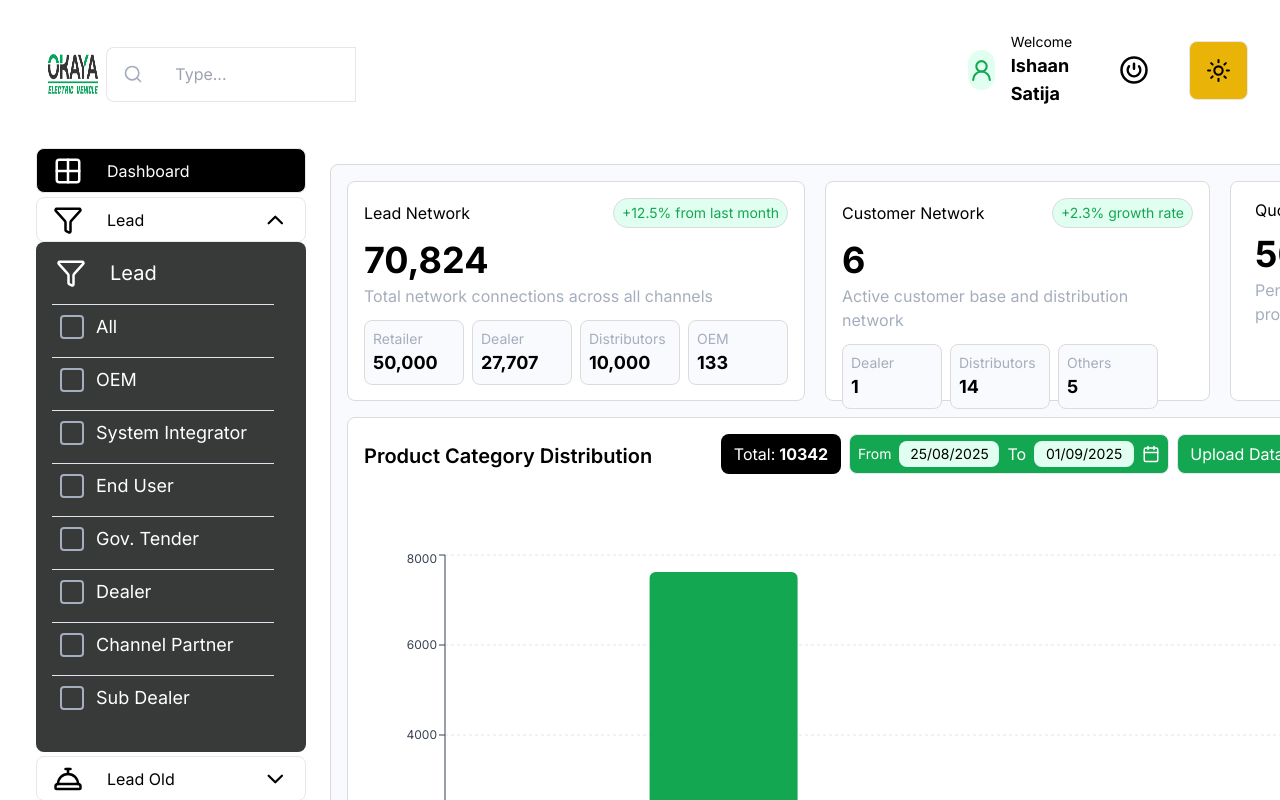
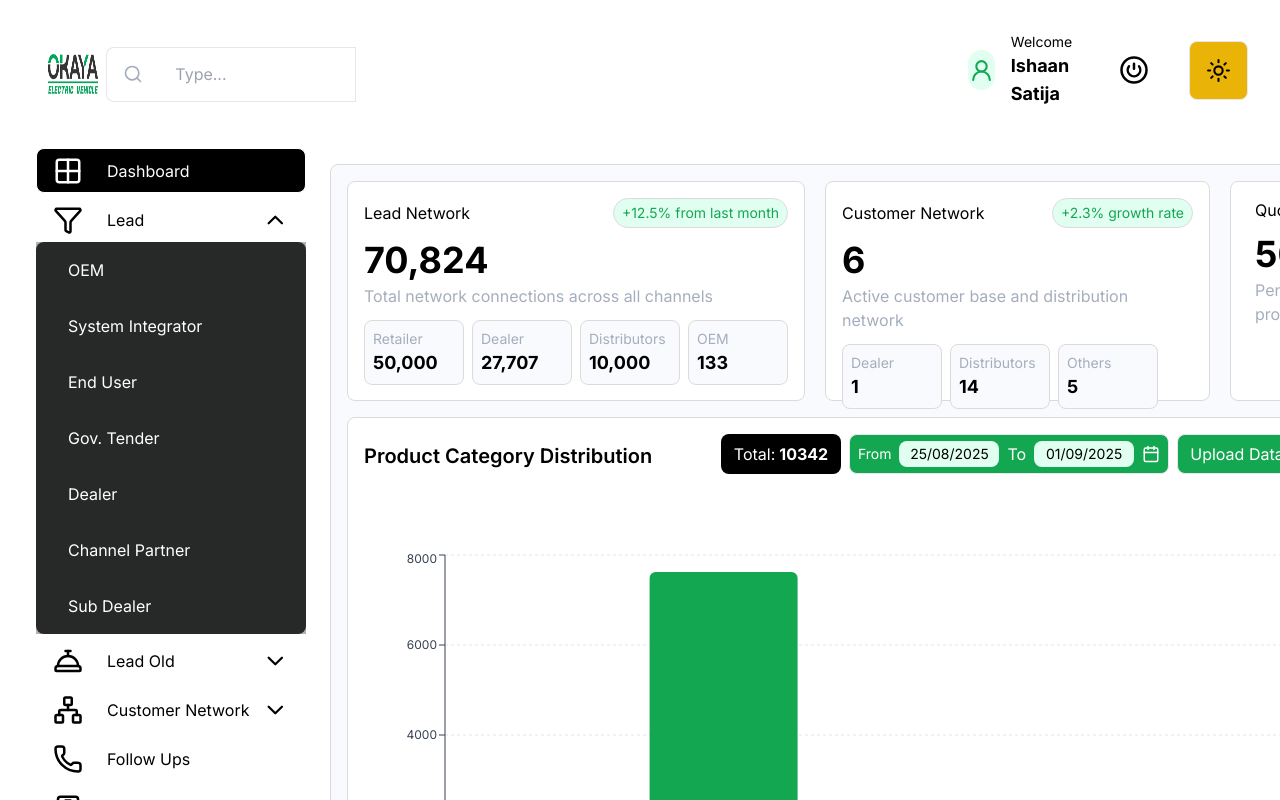
Before and after one commit to Latentpotential/demo, a React (Vite) app: page / in a window 1280 px wide. Both pictures are taken after a click on the button "Lead". Shown: the top 800 px of the page. Built offline with nearby package versions, Linux system fonts and the light colour scheme.

Commit message:
sidebarchanged

```diff
--- a/src/components/CheckBox.jsx
+++ /dev/null
@@ -1,27 +0,0 @@
-import { Check } from "lucide-react";
-
-export default function CheckBox({ id, checked, onToggle, ariaLabel }) {
-  const handleClick = () => onToggle?.(id);
-
-  const handleKeyDown = (e) => {
-    if (e.key === " " || e.key === "Enter") {
-      e.preventDefault();
-      onToggle?.(id);
-    }
-  };
-
-  return (
-    <div
-      role="checkbox"
-      tabIndex={0}
-      aria-checked={!!checked}
-      aria-label={ariaLabel ?? `checkbox-${id}`}
-      onClick={handleClick}
-      onKeyDown={handleKeyDown}
-      className={`w-6 h-6 flex items-center justify-center border-2 rounded cursor-pointer transition
-        ${checked ? "bg-gray-500 border-gray-500  text-white" : "border-gray-400 dark:border-black"}`}
-    >
-      {checked && <Check size={16} className="text-white" />}
-    </div>
-  );
-}
--- a/src/components/CheckBoxList.jsx
+++ /dev/null
@@ -1,63 +0,0 @@
-import React, { useEffect, useState } from "react";
-import { useNavigate } from "react-router-dom";
-import CheckBox from "./CheckBox";
-
-export default function CheckBoxList() {
-  const navigate = useNavigate();
-  const items = [
-    "All",
-    "OEM",
-    "System Integrator",
-    "End User",
-    "Gov. Tender",
-    "Dealer",
-    "Channel Partner",
-    "Sub Dealer",
-  ];
-
-  const STORAGE_KEY = "checkboxSelections:v1";
-
-
-  const [checkedItems, setCheckedItems] = useState(() => {
-    try {
-      const saved = JSON.parse(localStorage.getItem(STORAGE_KEY));
-      return Array.isArray(saved) && saved.length === items.length
-        ? saved
-        : Array(items.length).fill(false);
-    } catch {
-      return Array(items.length).fill(false);
-    }
-  });
-
-  useEffect(() => {
-    localStorage.setItem(STORAGE_KEY, JSON.stringify(checkedItems));
-  }, [checkedItems]);
-
-  const toggleItem = (index) => {
-    setCheckedItems((prev) => {
-      const updated = prev.map((v, i) => (i === index ? !v : v));
-
-      if (!prev[index]) {
-        navigate("/select");
-      }
-      return updated;
-    });
-  };
-
-  return (
-    <div className="p-4 space-y-2 flex flex-col items-start">
-      {items.map((item, index) => (
-        <div
-          key={index}
-          className="flex w-full items-center border-t border-gray-100 dark:border-black gap-3 p-2"
-        >
-          <CheckBox
-            checked={checkedItems[index]}
-            onToggle={() => toggleItem(index)}
-          />
-          <span className="text-lg">{item}</span>
-        </div>
-      ))}
-    </div>
-  );
-}
--- a/src/components/SideBar.jsx
+++ b/src/components/SideBar.jsx
@@ -25,7 +25,7 @@ import {
   Phone,
   ScrollText,
 } from "lucide-react";
-import CheckBoxList from "./CheckBoxList";
+import ButtonList from "./SubButton";
 
 const SidebarItem = ({ title, content, icon, nature, collapsible = false, path }) => {
   const [open, setOpen] = useState(false);
@@ -40,10 +40,10 @@ const SidebarItem = ({ title, content, icon, nature, collapsible = false, path }
   };
 
   return (
-    <div className="mb-1">
+    <div className="mb-1 ">
       <button
         onClick={handleClick}
-        className={`w-[270px] h-[45px] flex justify-between items-center p-4 text-left border dark:border-neutral-600 ${
+        className={`w-[270px] h-[45px] flex justify-between items-center p-4 text-left border border-white dark:border-neutral-600 ${
           nature === "secondary" ? "bg-black text-white dark:text-white" : "bg-white text-black "
         } rounded-lg dark:bg-black/50 dark:text-white`}
       >
@@ -55,11 +55,7 @@ const SidebarItem = ({ title, content, icon, nature, collapsible = false, path }
       </button>
 
       {collapsible && open && (
-        <div className="pt-4 pb-4 pr-4 rounded-lg w-[270px] text-white bg-gray-500 dark:bg-white dark:text-black">
-          <div className="flex ml-5 items-center w-full text-xl">
-            <div className="mr-6">{icon}</div>
-            <div>{title}</div>
-          </div>
+        <div className=" rounded-lg w-full text-white bg-gray-500 dark:bg-white dark:text-black">
           {content}
         </div>
       )}
@@ -77,21 +73,21 @@ const SidebarItems = [
   },
   {
     title: "Lead",
-    content: <CheckBoxList />,
+    content: <ButtonList />,
     icon: <Funnel size={30} />,
     nature: "primary",
     collapsible: true,
   },
   {
     title: "Lead Old",
-    content: <CheckBoxList />,
+    content: <ButtonList />,
     icon: <ConciergeBell size={30} />,
     nature: "primary",
     collapsible: true,
   },
   {
     title: "Customer Network",
-    content: <CheckBoxList />,
+    content: <ButtonList />,
     icon: <Network size={30} />,
     nature: "primary",
     collapsible: true,
@@ -176,35 +172,34 @@ const SidebarItems = [
   },
   {
     title: "Master",
-    content: <CheckBoxList />,
+    content: <ButtonList />,
     icon: <UserStar size={30} />,
     nature: "primary",
     collapsible: true,
   },
   {
     title: "LMS Report",
-    content: <CheckBoxList />,
+    content: <ButtonList />,
     icon: <ChartCandlestick size={30} />,
     nature: "primary",
     collapsible: true,
   },
   {
     title: "BPR Report",
-    content: <CheckBoxList />,
+    content: <ButtonList />,
     icon: <FileDiff size={30} />,
     nature: "primary",
     collapsible: true,
   },
   {
     title: "Export Report",
-    content: <CheckBoxList />,
+    content: <ButtonList />,
     icon: <FileDown size={30} />,
     nature: "primary",
     collapsible: true,
   },
 ];
 
-// Sidebar Component
 const SideBar = () => {
   return (
     <div className="max-w-md mx-auto mt-10">
--- /dev/null
+++ b/src/components/SubButton.jsx
@@ -0,0 +1,64 @@
+import React, { useEffect, useState } from "react";
+import { useNavigate } from "react-router-dom";
+
+export default function ButtonList() {
+  const navigate = useNavigate();
+  const items = [
+    "OEM",
+    "System Integrator",
+    "End User",
+    "Gov. Tender",
+    "Dealer",
+    "Channel Partner",
+    "Sub Dealer",
+  ];
+
+  const STORAGE_KEY = "buttonSelections:v1";
+
+  const [selectedItems, setSelectedItems] = useState(() => {
+    try {
+      const saved = JSON.parse(localStorage.getItem(STORAGE_KEY));
+      return Array.isArray(saved) && saved.length === items.length
+        ? saved
+        : Array(items.length).fill(false);
+    } catch {
+      return Array(items.length).fill(false);
+    }
+  });
+
+  useEffect(() => {
+    localStorage.setItem(STORAGE_KEY, JSON.stringify(selectedItems));
+  }, [selectedItems]);
+
+  const toggleItem = (index) => {
+    setSelectedItems((prev) => {
+      const updated = prev.map((v, i) => (i === index ? !v : v));
+
+      if (!prev[index]) {
+        navigate("/select");
+      }
+      return updated;
+    });
+  };
+
+  return (
+    <div className="dark:bg-black/50 rounded-lg">
+      <div className=" flex flex-col items-start dark:bg-black/50 rounded-lg">
+        {items.map((item, index) => (
+          <button
+            key={index}
+            onClick={() => toggleItem(index)}
+            className={`w-full text-left px-8 py-4 transition hover:bg-black/50
+              ${
+                selectedItems[index]
+                  ? "bg-black/30 text-white"
+                  : "bg-black/30 text-white"
+              }`}
+          >
+            {item}
+          </button>
+        ))}
+      </div>
+    </div>
+  );
+}
```
